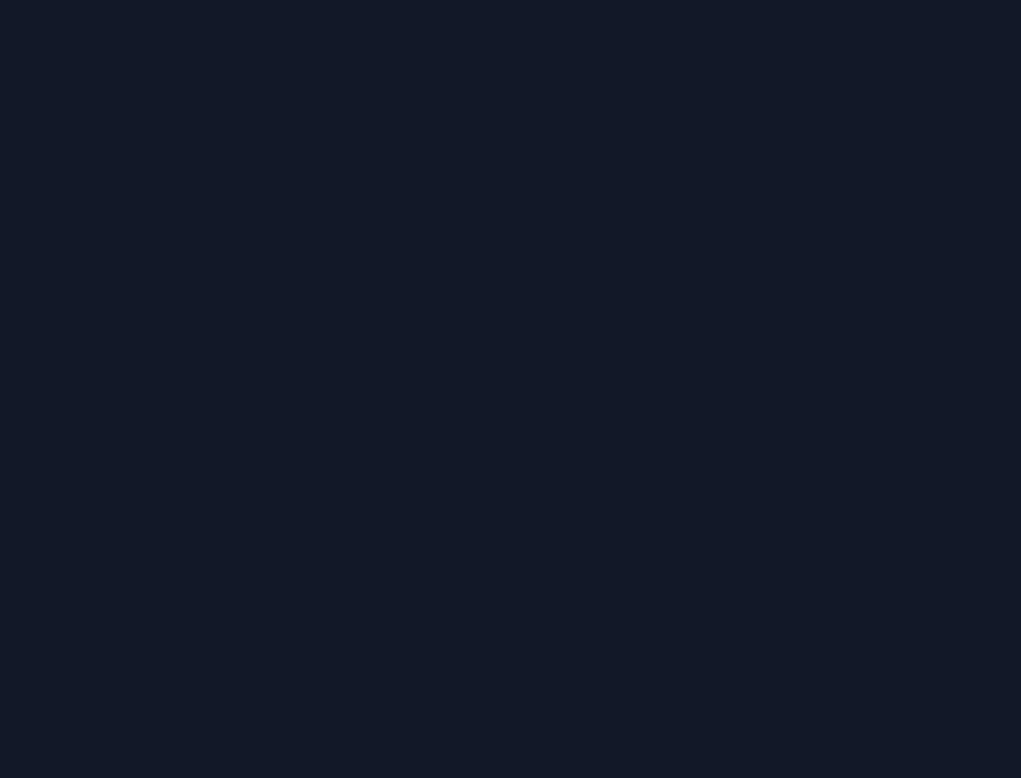
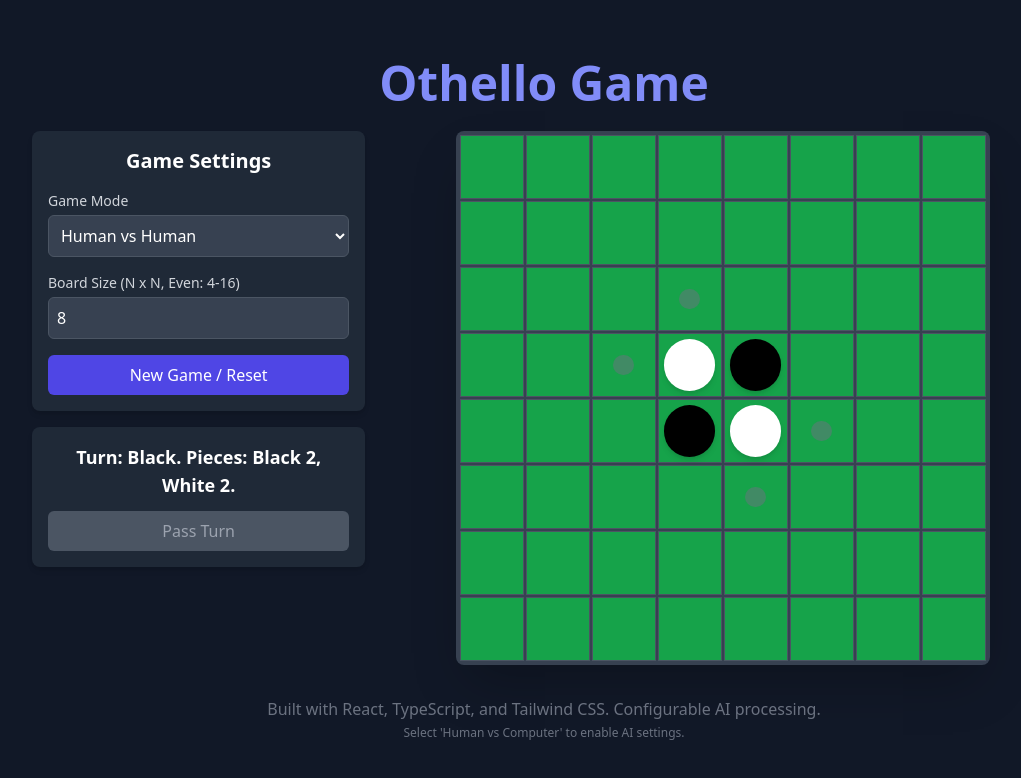
Before and after one commit to vngantk/public, a plain HTML site: page othello-game/index.html in a window 1280 px wide. Shown: the whole page, without its empty margins (96-1117 px from the left). Drawn offline with nearby package versions, Linux system fonts and the light colour scheme; the site is published under a folder, as on GitHub Pages, so addresses that start at the root find nothing.

Commit message:
Update index.html

```diff
--- a/othello-game/index.html
+++ b/othello-game/index.html
@@ -6,7 +6,7 @@
     <title>Othello Game</title>
     <script src="https://cdn.tailwindcss.com"></script>
 
-<link rel="stylesheet" href="/index.css">
+<link rel="stylesheet">
   <script type="importmap">
 {
   "imports": {
@@ -17,7 +17,7 @@
   }
 }
 </script>
-  <script type="module" crossorigin src="/assets/index-D64tUx9Q.js"></script>
+  <script type="module" crossorigin src="assets/index-D64tUx9Q.js"></script>
 </head>
   <body class="bg-gray-900 text-white">
     <div id="root"></div>
```
